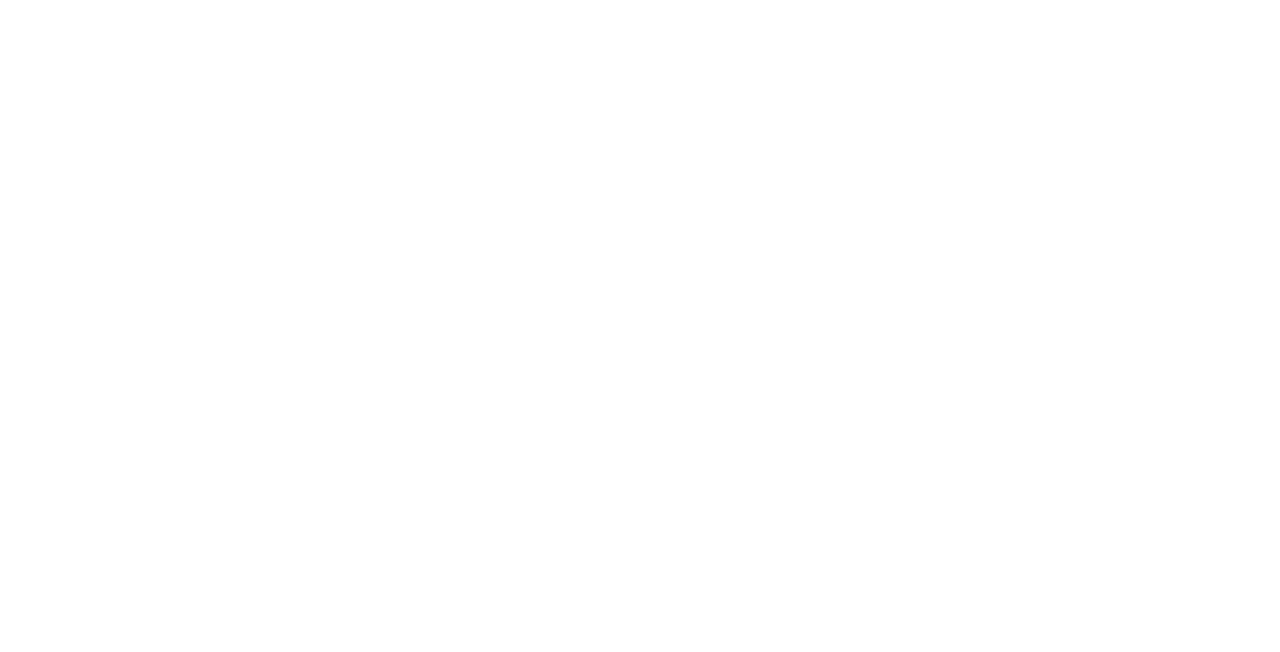
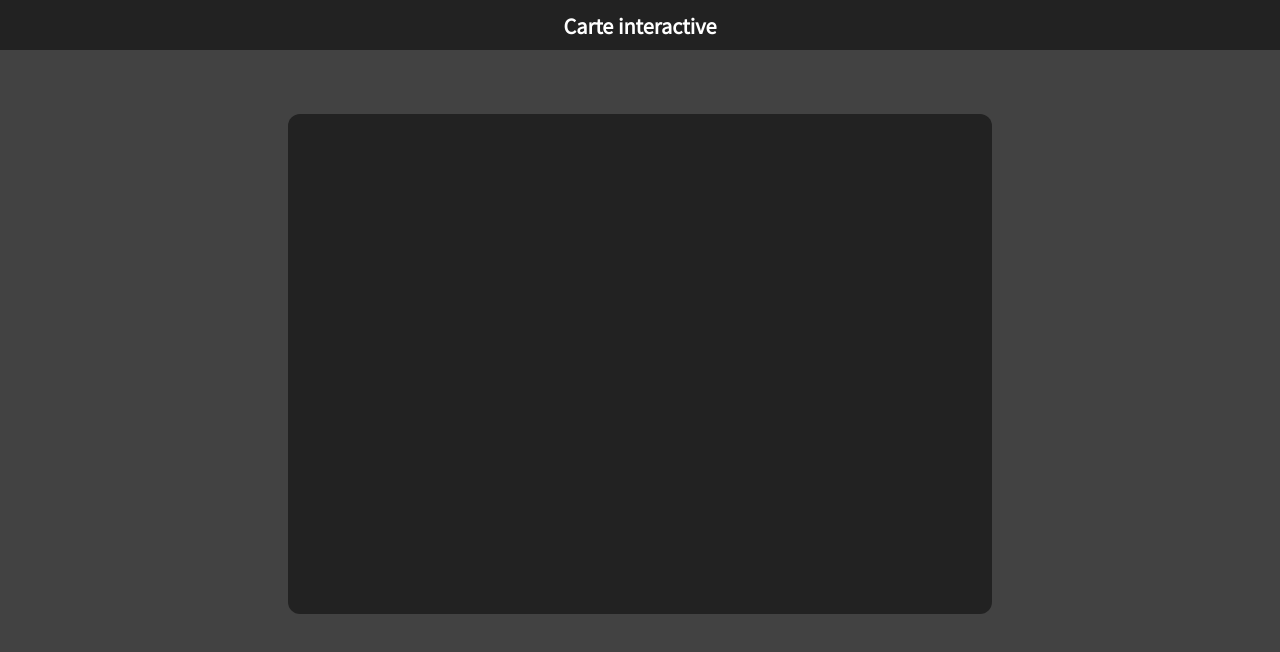
Before and after one commit to Droskall/groupeProject, a plain HTML site: page index.html in a window 1280 px wide. Drawn offline with nearby package versions, Linux system fonts and the light colour scheme.

Commit message:
add style

```diff
--- a/index.html
+++ b/index.html
@@ -12,10 +12,13 @@
           crossorigin=""/>
 </head>
 <body>
+    <header>
+        <h1>Carte interactive</h1>
+    </header>
 
-<div></div>
-<div></div>
-<div></div>
+    <div class="container">
+        <div id="containerMap"></div>
+    </div>
 
 <script src="https://unpkg.com/leaflet@1.7.1/dist/leaflet.js"
         integrity="sha512-XQoYMqMTK8LvdxXYG3nZ448hOEQiglfqkJs1NOQV44cWnUrBc8PkAOcXy20w0vlaXaVUearIOBhiXZ5V3ynxwA=="
--- a/style.css
+++ b/style.css
@@ -1,3 +1,4 @@
+@import url('https://fonts.googleapis.com/css2?family=Noto+Sans+JP&display=swap');
 html {
     font-size: 62.5%;
 }
@@ -7,3 +8,34 @@ html {
     margin: 0;
     box-sizing: border-box;
 }
+
+body {
+    background: rgba(34, 34, 34, 0.85);
+    color: white;
+    font-family: 'Noto Sans JP', sans-serif;
+}
+
+header {
+    width: 100%;
+    height: 5rem;
+    display: flex;
+    justify-content: center;
+    align-items: center;
+    background: #222;
+}
+
+.container {
+    display: flex;
+    flex-flow: row wrap;
+    align-items: center;
+    justify-content: center;
+    width: 100%;
+}
+
+#containerMap {
+    width: 55%;
+    height: 50rem;
+    border-radius: 12px;
+    margin-top: 5%;
+    background: #222222;
+}
```
Also changed, not shown: 1 other file.
